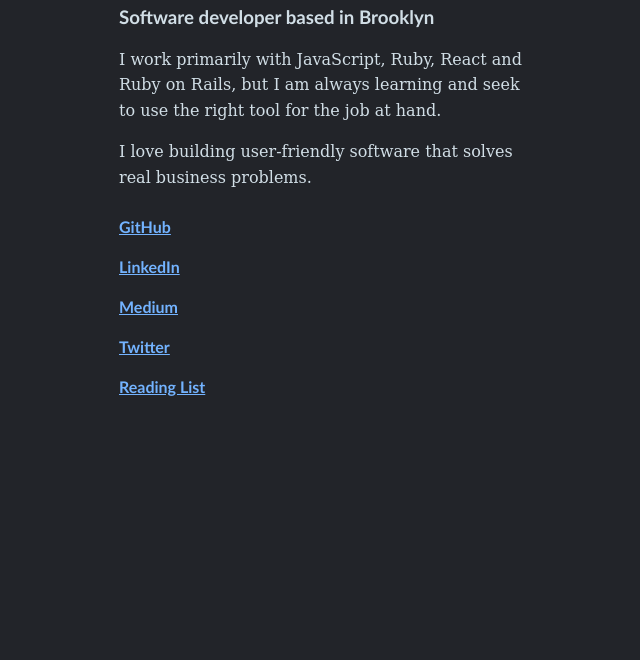
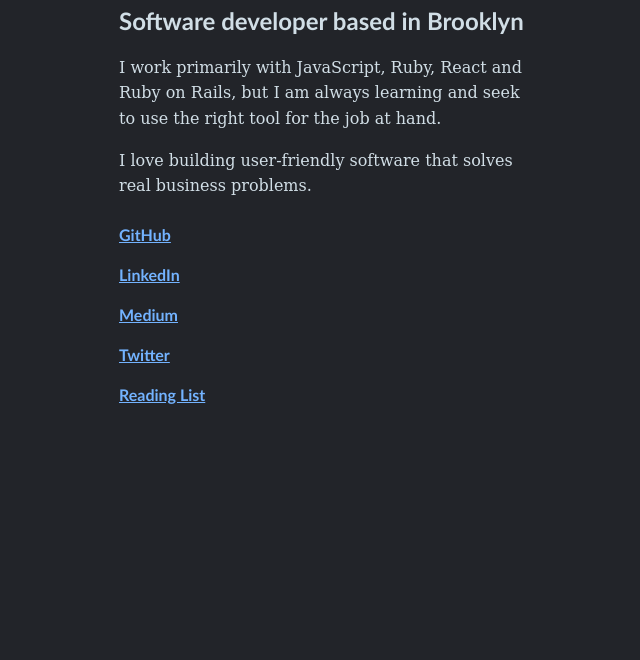
Before and after one commit to lukewaring/lukewaring-dot-com, a Gatsby site: page / in a window 1280 px wide. Shown: the part 140-800 px from the top of the page, without its empty margins (313-953 px from the left). Built offline with nearby package versions, Linux system fonts and the light colour scheme; Gatsby itself is replaced by a stand-in of ours.

Commit message:
Remove overflow CSS rule; tweak header style

```diff
--- a/src/pages/index.js
+++ b/src/pages/index.js
@@ -9,7 +9,7 @@
       <meta name='author' content='Luke Waring' />
     </Helmet>
     <h1>Luke Waring</h1>
-    <h3>Software developer based in Brooklyn</h3>
+    <h2>Software developer based in Brooklyn</h2>
     <p>I work primarily with JavaScript, Ruby, React and Ruby on Rails, but I am always learning and seek to use the right tool for the job at hand.</p>
     <p>I love building user-friendly software that solves real business problems.</p>
     <div><b><a href='https://github.com/lukewaring' target='_blank' rel='noopener noreferrer'>GitHub</a></b></div>
--- a/src/styles/global.css
+++ b/src/styles/global.css
@@ -5,7 +5,6 @@
     max-width: 30rem;
     padding: 2rem;
     margin: auto;
-    overflow: hidden;
 }
 
 p {
```
